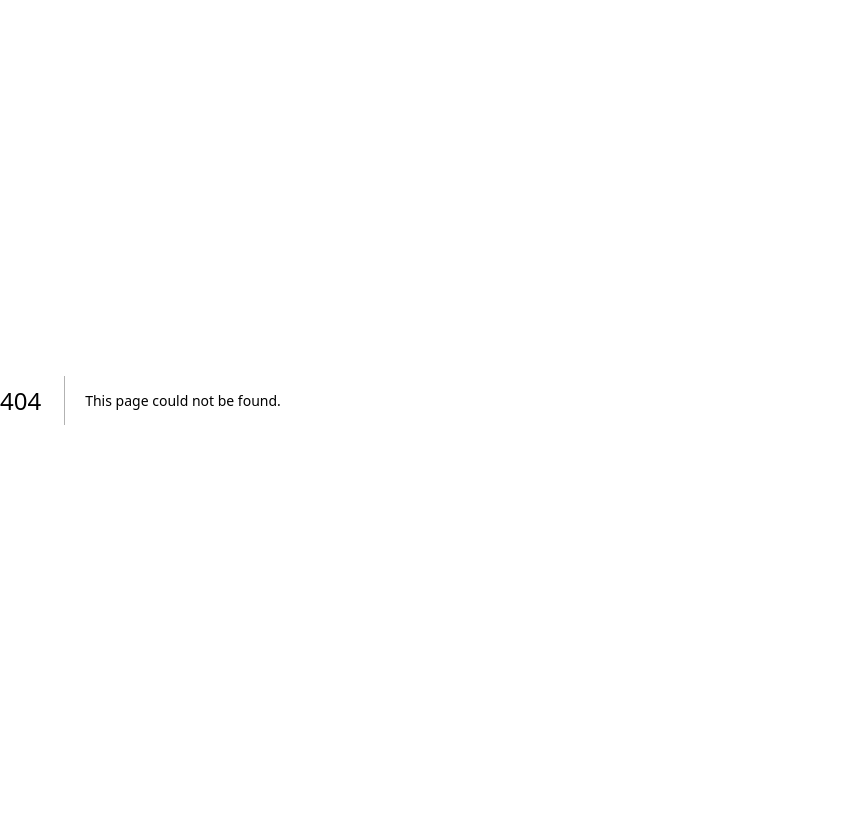
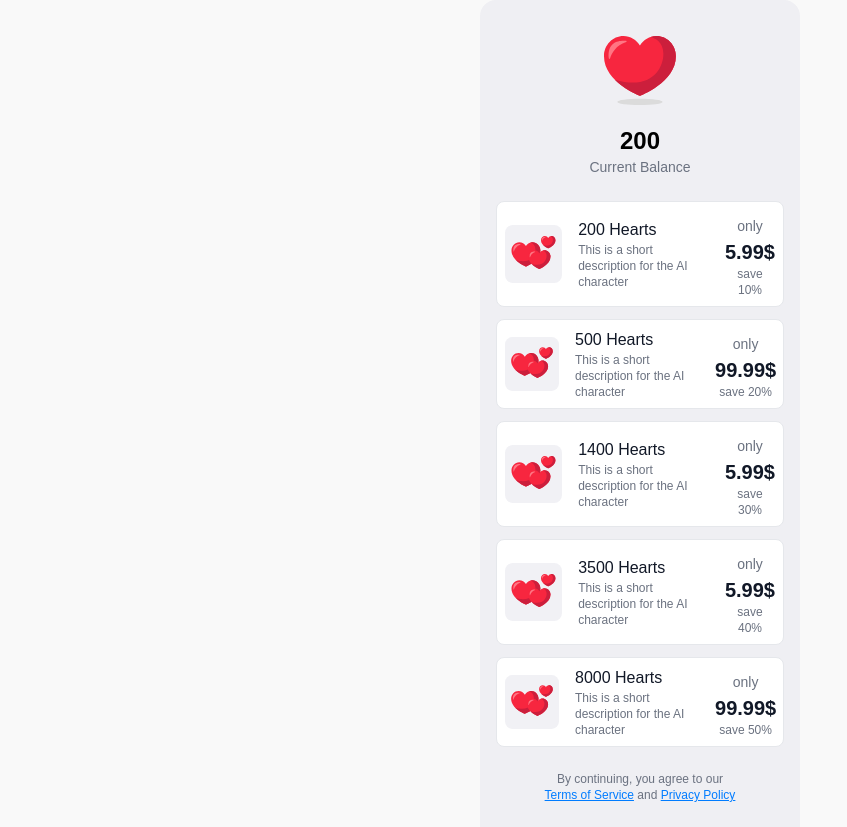
Before and after one commit to sda34495/companion-tele-app, a Next.js app: page /payment in a window 1280 px wide. Before the commit this address had no page. Shown: the whole page, without its empty margins (0-847 px from the left). Before the commit the page ends 800 px from the top, so only its background shows below. Built offline with nearby package versions, Linux system fonts and the light colour scheme.

Commit message:
fix: button positionings

```diff
--- a/app/components/Homepage.tsx
+++ b/app/components/Homepage.tsx
@@ -37,7 +37,10 @@ const HomePage: React.FC = () => {
                   />
                 </svg>
               </button>
+              <hr />
             </Link>
+
+            <Link href='./payment'>
             <button className="flex items-center justify-between w-full px-4 py-3 text-sm font-medium text-left text-gray-900">
               Purchase Hearts
               <svg
@@ -47,15 +50,16 @@ const HomePage: React.FC = () => {
                 strokeWidth="1.5"
                 stroke="currentColor"
                 className="size-5 text-[#787878]"
-              >
+                >
                 <path
                   strokeLinecap="round"
                   strokeLinejoin="round"
                   d="m8.25 4.5 7.5 7.5-7.5 7.5"
-                />
+                  />
               </svg>
 
             </button>
+                  </Link>
             <hr />
             <Link href="./reset">
               <button className="flex items-center justify-between w-full px-4 py-3 text-sm font-medium text-left text-gray-900">
@@ -83,7 +87,7 @@ const HomePage: React.FC = () => {
         </div>
 
         <Link href="./explore">
-          <button className="w-full  bg-[#007cff] absolute bottom-0 right-0 left-0 text-white py-3  rounded-lg text-sm font-semibold ">
+          <button className="w-3/4 mx-auto  bg-[#007cff] absolute bottom-3 right-0 left-0 text-white py-3  rounded-lg text-sm font-semibold ">
             Explore AI Characters
           </button>
         </Link>
--- /dev/null
+++ b/app/components/Payment.tsx
@@ -0,0 +1,67 @@
+'use client';
+import Image from 'next/image';
+import React from 'react';
+import hearts from '@/public/hearts.svg'
+import headerImage from '@/public/headerHeart.svg'
+
+const HeartsPricing: React.FC = () => {
+  return (
+    <div className="bg-[#efeff3] w-full sm:max-w-xs mx-auto flex-grow rounded-t-2xl py-6 px-4">
+      {/* Header Section */}
+      <div className="flex flex-col items-center mb-6">
+        <div className=" rounded-full w-24 p-3">
+          <Image src={headerImage} alt='header image'/>
+        </div>
+        <p className="text-2xl font-bold mt-2">200</p>
+        <p className="text-sm text-gray-500">Current Balance</p>
+      </div>
+
+      {/* Pricing Options */}
+      <div className="space-y-3">
+        {[
+          { hearts: 200, price: "5.99$", discount: "save 10%" },
+          { hearts: 500, price: "99.99$", discount: "save 20%" },
+          { hearts: 1400, price: "5.99$", discount: "save 30%" },
+          { hearts: 3500, price: "5.99$", discount: "save 40%" },
+          { hearts: 8000, price: "99.99$", discount: "save 50%" },
+        ].map((item, index) => (
+          <div
+            key={index}
+            className="flex items-center space-x-6 justify-between border border-gray-200 rounded-lg bg-white p-2"
+          >
+            <div className="flex items-center space-x-4">
+              <div className=" rounded-full w-28 ">
+                <Image src={hearts} alt='hearts' className=''/>
+
+              </div>
+              <div>
+                <p className="font-medium text-gray-900">{item.hearts} Hearts</p>
+                <p className="text-xs text-gray-500">
+                  This is a short description for the AI character
+                </p>
+              </div>
+            </div>
+            <div className="text-center">
+              <p className="font-bold text-gray-900 text-xl"> <span className='text-gray-500 text-sm font-normal'>only</span>  {item.price}</p>
+              <p className="text-xs text-gray-500">{item.discount}</p>
+            </div>
+          </div>
+        ))}
+      </div>
+
+      {/* Footer */}
+      <p className="text-xs text-gray-500 text-center mt-6">
+        By continuing, you agree to our <br />
+        <a href="#" className="text-[#007cff] underline">
+          Terms of Service
+        </a>{" "}
+        and{" "}
+        <a href="#" className="text-[#007cff] underline">
+          Privacy Policy
+        </a>
+      </p>
+    </div>
+  );
+};
+
+export default HeartsPricing;
--- /dev/null
+++ b/app/payment/page.tsx
@@ -0,0 +1,10 @@
+import React from 'react'
+import Payment from '../components/Payment'
+
+function page() {
+  return (
+   <Payment/>
+  )
+}
+
+export default page
--- a/app/reset/components/ResetChatPrompt.tsx
+++ b/app/reset/components/ResetChatPrompt.tsx
@@ -26,14 +26,16 @@ const ResetChatPrompt: React.FC = () => {
 
           </div>
           <Link href='./success'>
-            <button className="w-full bg-[#007cff] absolute bottom-10 right-0 left-0 text-white py-2 rounded-lg text-sm font-semibold ">
+            <button className="w-3/4 mx-auto bg-[#007cff] absolute bottom-20 right-0 left-0 text-white py-4 rounded-lg text-sm font-semibold ">
             Yes, delete chat memory
             </button>
           </Link>
 
-            <button className="w-full absolute bottom-0 right-0 left-0 bg-white text-black py-2 rounded-lg text-sm font-semibold ">
+            <Link href='/'>
+            <button className="w-3/4 mx-auto absolute bottom-5 right-0 left-0 bg-white text-black py-4 rounded-lg text-sm font-semibold ">
            No, go back
             </button>
+            </Link>
         </div>
       </div>
   );
--- a/app/reset/components/ResetChatSuccess.tsx
+++ b/app/reset/components/ResetChatSuccess.tsx
@@ -24,11 +24,11 @@ const ResetChatSuccess: React.FC = () => {
 
 
           </div>
-            <button className="w-full bg-[#007cff] absolute bottom-10 right-0 left-0 text-white py-2 rounded-lg text-sm font-semibold ">
+            <button className="w-3/4 mx-auto bg-[#007cff] absolute bottom-20 right-0 left-0 text-white py-4 rounded-lg text-sm font-semibold  ">
             Open Chat
             </button>
 
-            <button className="w-full absolute bottom-0 right-0 left-0 bg-white text-black py-2 rounded-lg text-sm font-semibold ">
+            <button className="w-3/4 mx-auto absolute bottom-5 right-0 left-0 bg-white text-black py-4 rounded-lg text-sm font-semibold  ">
             Explore more AI Characters
             </button>
         </div>
```
Also changed, not shown: public/headerHeart.svg (added), public/hearts.svg (added).
